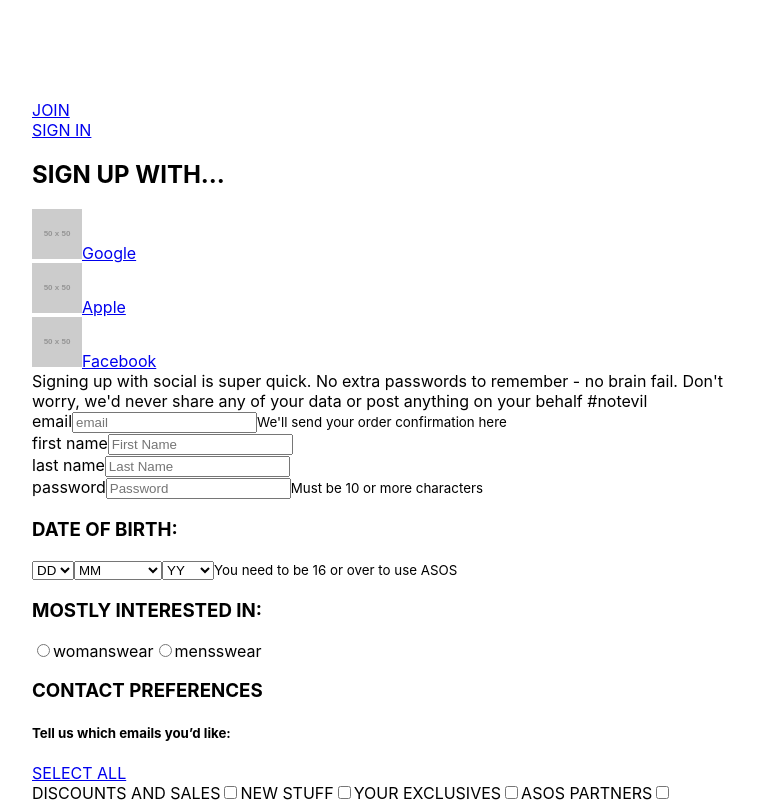
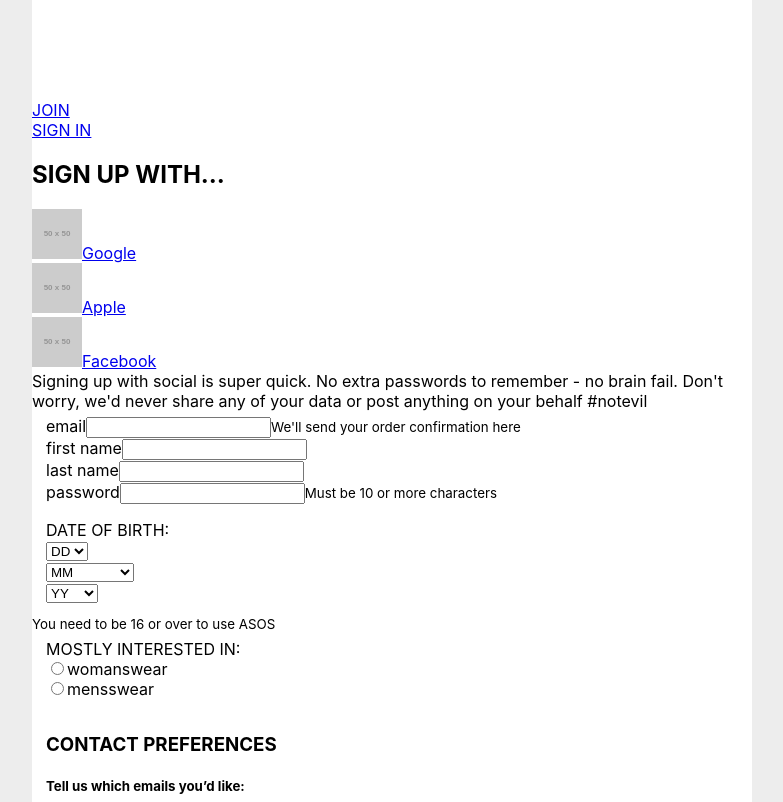
Before and after one commit to anthonyzamarro/dui-one, a React (Create React App) app: page / in a window 1280 px wide. Shown: the top 802 px of the page, without its empty margins (248-1031 px from the left). Built offline with nearby package versions, Linux system fonts and the light colour scheme.

Commit message:
fix component paths, change/clean up class names and containers

```diff
--- a/src/App.css
+++ b/src/App.css
@@ -1,45 +1,9 @@
+
+
 .container {
   max-width: 720px;
   width: 100%;
   margin: 0 auto;
   padding: 100px 0;
+  background-color: #fff;
 }
-
-.App {
-  text-align: center;
-}
-
-.App-logo {
-  height: 40vmin;
-  pointer-events: none;
-}
-
-@media (prefers-reduced-motion: no-preference) {
-  .App-logo {
-    animation: App-logo-spin infinite 20s linear;
-  }
-}
-
-.App-header {
-  background-color: #282c34;
-  min-height: 100vh;
-  display: flex;
-  flex-direction: column;
-  align-items: center;
-  justify-content: center;
-  font-size: calc(10px + 2vmin);
-  color: white;
-}
-
-.App-link {
-  color: #61dafb;
-}
-
-@keyframes App-logo-spin {
-  from {
-    transform: rotate(0deg);
-  }
-  to {
-    transform: rotate(360deg);
-  }
-}
--- a/src/App.tsx
+++ b/src/App.tsx
@@ -3,7 +3,8 @@
 import JoinSignIn from './components/containers/JoinSignIn';
 import Legal from './components/containers/Legal';
 import SignUpWith from './components/containers/SignUpWith';
-import Button from './components/Elements/Button';
+import Button from './components/elements/Button';
+
 
 const App: React.FC = () => {
   return (
--- a/src/components/Elements/Button.tsx
+++ b/src/components/Elements/Button.tsx
@@ -9,7 +9,7 @@
 
 const Button: React.FC<Props> = ({ text, link, newWindow, logo }) => {
     return (
-        <div className="button button__container">
+        <div className="button__container">
             {logo ? <img src={logo} alt="text" /> : ''}
             <a href={link} target={newWindow ? '_blank' : ''} rel="noreferrer">{text}</a>
         </div>
--- a/src/components/Elements/Checkbox.tsx
+++ b/src/components/Elements/Checkbox.tsx
@@ -8,7 +8,7 @@
 const Checkbox: React.FC<Props> = ({ text }) => {
     const [checked, setChecked] = useState(false);
     return (
-        <>
+        <div className="checkbox__container">
             <label htmlFor={text}>{text}</label>
             <input
                 type="checkbox"
@@ -17,7 +17,7 @@
                 id={text}
                 onClick={() => setChecked(checked)}
             />
-        </>
+        </div>
     )
 }
 
--- a/src/components/Elements/Radio.tsx
+++ b/src/components/Elements/Radio.tsx
@@ -8,7 +8,7 @@
 const Radio: React.FC<Props> = ({ text }) => {
     const [checked, setChecked] = useState(false);
     return (
-        <>
+        <div className="radio__container">
             <input
                 type="radio"
                 value={text}
@@ -17,7 +17,7 @@
                 onClick={() => setChecked(checked)}
             />
             <label htmlFor={text}>{text}</label>
-        </>
+        </div>
     )
 }
 
--- a/src/components/Elements/SelectList.tsx
+++ b/src/components/Elements/SelectList.tsx
@@ -19,7 +19,7 @@
         if (name === 'YY') numbersArray.reverse();
     }
     return (
-        <>
+        <div className="selectlist__container-inner">
             <select value={value} onChange={() => setValue(value)}>
                 <option defaultValue={name}>{name}</option>
                 {
@@ -27,7 +27,7 @@
                 }
                 {months && months.map((month, idx) => <option value={month} key={idx}>{month}</option>)}
           </select>
-        </>
+        </div>
     );
 }
 
--- a/src/components/Elements/TextField.tsx
+++ b/src/components/Elements/TextField.tsx
@@ -1,23 +1,21 @@
 import React, { useState } from 'react';
 
 interface Props {
-    placeholder: string,
     type: string,
     name: string,
     helperText?: string
 }
 
 
-const TextField: React.FC<Props> = ({ placeholder, type, name, helperText }) => {
+const TextField: React.FC<Props> = ({ type, name, helperText }) => {
     const [text, setText] = useState("");
     return (
-        <div>
+        <div className={`${type}-input__container-inner`}>
             <label htmlFor={name}>{name}</label>
                 <input
                     onChange={e => setText(e.target.value)}
                     value={text}
                     name={name}
-                    placeholder={placeholder}
                     type={type}
                 />
                 <small>{helperText}</small>
--- a/src/components/containers/Form.tsx
+++ b/src/components/containers/Form.tsx
@@ -1,37 +1,38 @@
 import React from 'react';
-import Button from '../Elements/Button';
-import Checkbox from '../Elements/Checkbox';
-import Radio from '../Elements/Radio';
-import SelectList from '../Elements/SelectList';
-import TextField from '../Elements/TextField';
+import Button from '../elements/Button';
+import Checkbox from '../elements/Checkbox';
+import Radio from '../elements/Radio';
+import SelectList from '../elements/SelectList';
+import TextField from '../elements/TextField';
 
 const Form: React.FC = ({children}) => {
     return (
-        <div>
+        <section className="form__container">
+          <div className="input__container">
+            <fieldset>
               <TextField
-            placeholder="email"
                 type="email"
                 name="email"
                 helperText="We'll send your order confirmation here"
               />
               <TextField
-            placeholder="First Name"
                 type="text"
                 name="first name"
               />
               <TextField
-            placeholder="Last Name"
                 type="text"
                 name="last name"
               />
               <TextField
-            placeholder="Password"
                 type="password"
                 name="password"
                 helperText="Must be 10 or more characters"
               />
+            </fieldset>
+          </div>
           <div className="selectlist__container">
-            <h3 className="dob__title">DATE OF BIRTH:</h3>
+            <fieldset>
+              <label className="dob__title">DATE OF BIRTH:</label>
               <SelectList
                 name="DD"
                 numbers={{start: 1, end: 31}}
@@ -44,18 +45,22 @@
                 name="YY"
                 numbers={{start: 1900, end: 2021}}
               />
+            </fieldset>
             <small>You need to be 16 or over to use ASOS</small>
           </div>
           <div className="radio__container">
-            <h3 className="interest__title">MOSTLY INTERESTED IN:</h3>
+            <fieldset>
+              <label className="interest__title">MOSTLY INTERESTED IN:</label>
                 <Radio
                   text="womanswear"
                 />
                 <Radio
                   text="mensswear"
                 />
+            </fieldset>
           </div>
           <div className="checkbox__container">
+            <fieldset>
               <h3 className="preferences__title">CONTACT PREFERENCES</h3>
               <h5 className="preferences__subtitle">Tell us which emails you’d like:</h5>
               <Button
@@ -75,8 +80,9 @@
               <Checkbox
                 text="ASOS PARTNERS"
               />
+            </fieldset>
           </div>
-        </div>
+        </section>
     )
 }
 
--- a/src/components/containers/JoinSignIn.tsx
+++ b/src/components/containers/JoinSignIn.tsx
@@ -1,9 +1,9 @@
 import React from "react"
-import Button from "../Elements/Button";
+import Button from "../elements/Button";
 
 const JoinSignIn: React.FC = () => {
     return (
-        <div className="join-signin join-signin__container">
+        <div className="join-signin__container">
             <Button
                 text="JOIN"
                 link="/"
--- a/src/components/containers/Legal.tsx
+++ b/src/components/containers/Legal.tsx
@@ -2,7 +2,7 @@
 
 const Legal: React.FC = () => {
     return (
-        <div className="legal legal__container">
+        <div className="legal__container">
             By creating your account, you agree to our <a href="/terms-and-conditions">Terms and Conditions</a> & <a href="/privacy-policy">Privacy Policy</a>
         </div>
     )
--- a/src/components/containers/SignUpWith.tsx
+++ b/src/components/containers/SignUpWith.tsx
@@ -1,5 +1,5 @@
 import React from "react"
-import Button from "../Elements/Button";
+import Button from "../elements/Button";
 
 interface Props {
     title: string,
@@ -8,7 +8,7 @@
 
 const SignUpWith: React.FC<Props> = ({ title, body }) => {
     return (
-        <div className="signup signup__container">
+        <div className="signup__container">
             <h2>{title}</h2>
             <Button
                 text="Google"
--- a/src/index.css
+++ b/src/index.css
@@ -5,9 +5,13 @@
     sans-serif;
   -webkit-font-smoothing: antialiased;
   -moz-osx-font-smoothing: grayscale;
+  background-color: #ededed;
 }
 
 code {
-  font-family: source-code-pro, Menlo, Monaco, Consolas, 'Courier New',
-    monospace;
+  font-family: source-code-pro, Menlo, Monaco, Consolas, 'Courier New', monospace;
 }
+
+fieldset {
+  border: none;
+}
```
Lines whose indentation alone changed are shown as unchanged.
